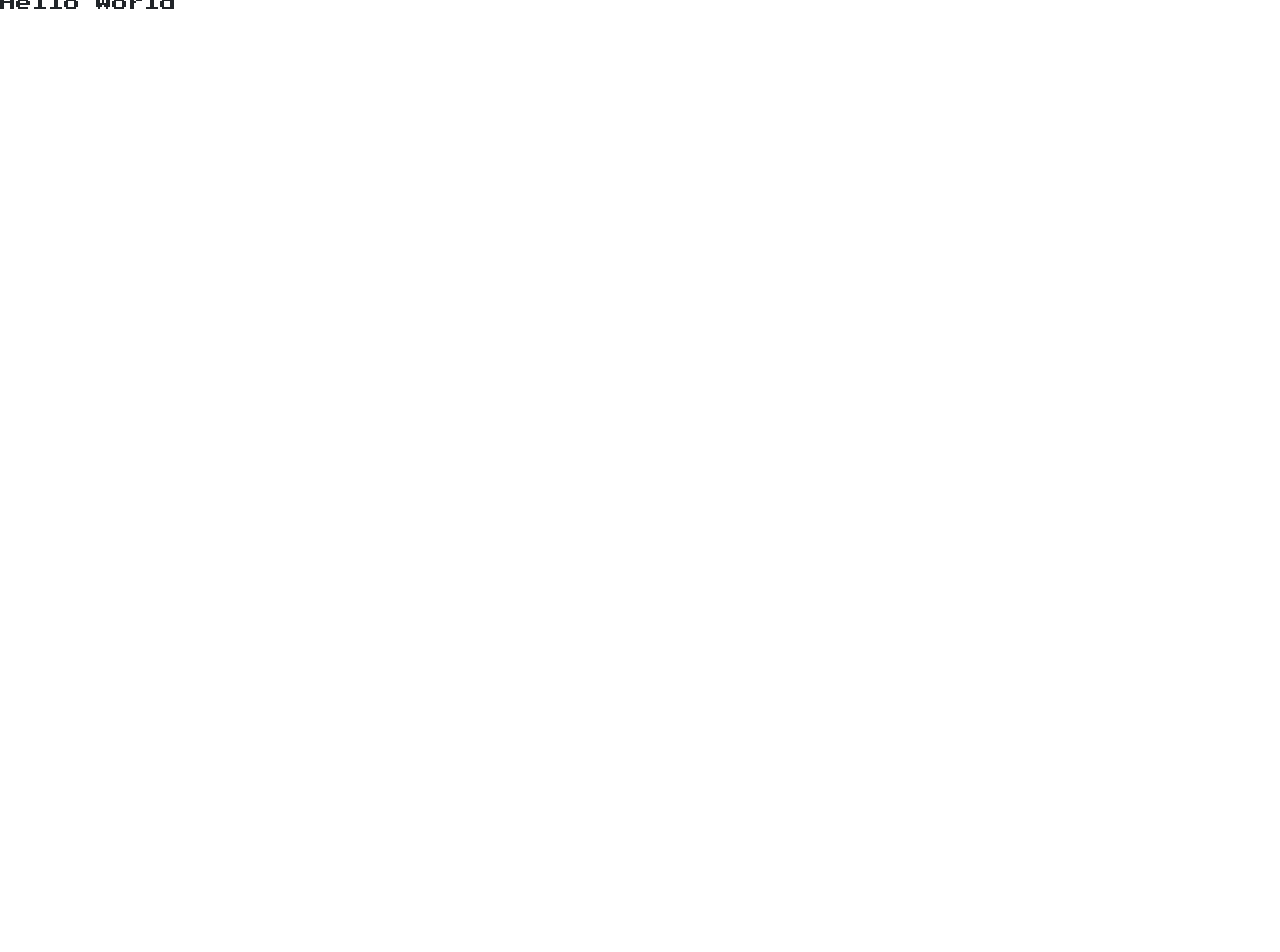
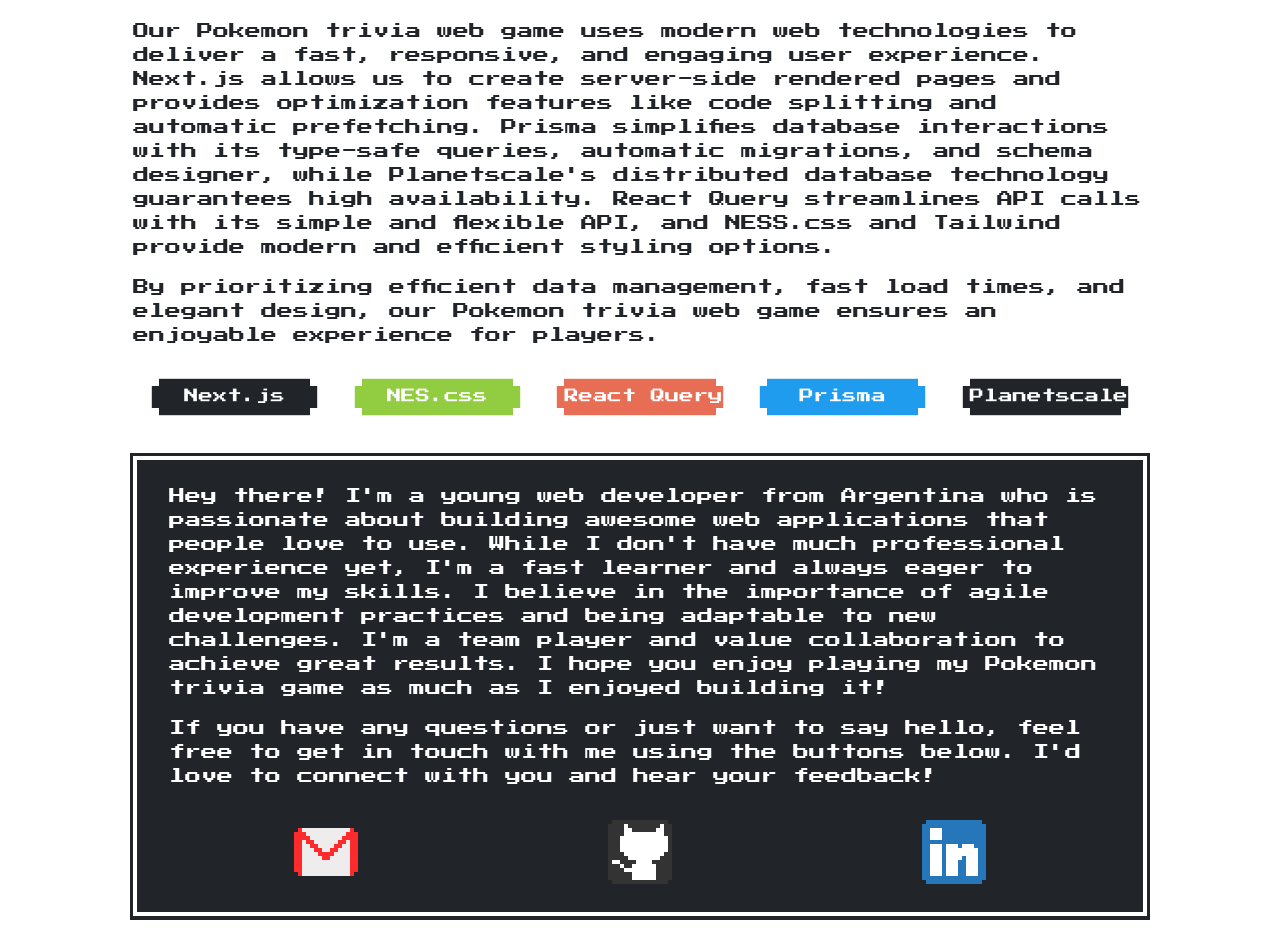
Before and after one commit to PalyLucero/guess-pokemon, a Next.js app: page /about in a window 1280 px wide. Shown: the part 149-1101 px from the top of the page. Before the commit the page ends 800 px from the top, so only its background shows below. Built offline with nearby package versions, Linux system fonts and the light colour scheme; no server answers; the database is empty.

Commit message:
added rules text, general styles corrections

```diff
--- a/src/components/About.jsx
+++ b/src/components/About.jsx
@@ -1,7 +1,110 @@
-import React from 'react'
+import Link from "next/link";
+import React, { useState } from "react";
 
 export default function About() {
+  const [modal, setModal] = useState(false);
+  console.log(modal);
+  // const handleEmailClick = () => {
+  //   console.log(modal);
+  //   navigator.clipboard.writeText("luce.paly@gmail.com");
+  //   return setModal(true);
+  // };
+
   return (
-    <div>Hello World</div>
-  )
+    <>
+      <div className="flex flex-col items-center justify-between m-8">
+        <div className="w-10/12">
+          <p>
+            Our Pokemon trivia web game uses modern web technologies to deliver
+            a fast, responsive, and engaging user experience. Next.js allows us
+            to create server-side rendered pages and provides optimization
+            features like code splitting and automatic prefetching. Prisma
+            simplifies database interactions with its type-safe queries,
+            automatic migrations, and schema designer, while Planetscale&apos;s
+            distributed database technology guarantees high availability. React
+            Query streamlines API calls with its simple and flexible API, and
+            NESS.css and Tailwind provide modern and efficient styling options.
+          </p>
+          <p>
+            By prioritizing efficient data management, fast load times, and
+            elegant design, our Pokemon trivia web game ensures an enjoyable
+            experience for players.
+          </p>
+          <section className="w-full flex-wrap flex justify-around my-8">
+            <a href="https://nextjs.org" className="nes-badge">
+              <span className="is-dark">Next.js</span>
+            </a>
+            <a
+              href="https://nostalgic-css.github.io/NES.css/"
+              className="nes-badge"
+            >
+              <span className="is-success">NES.css</span>
+            </a>
+            <a href="https://react-query-v3.tanstack.com" className="nes-badge">
+              <span className="is-error">React Query</span>
+            </a>
+            <a href="https://www.prisma.io" className="nes-badge">
+              <span className="is-primary">Prisma</span>
+            </a>
+            <a href="https://planetscale.com" className="nes-badge">
+              <span className="is-dark">Planetscale</span>
+            </a>
+          </section>
+        </div>
+        <div className="nes-container is-dark w-10/12 mt-8">
+          <p>
+            Hey there! I&apos;m a young web developer from Argentina who is
+            passionate about building awesome web applications that people love
+            to use. While I don&apos;t have much professional experience yet,
+            I&apos;m a fast learner and always eager to improve my skills. I
+            believe in the importance of agile development practices and being
+            adaptable to new challenges. I&apos;m a team player and value
+            collaboration to achieve great results. I hope you enjoy playing my
+            Pokemon trivia game as much as I enjoyed building it!
+          </p>
+          <p>
+            If you have any questions or just want to say hello, feel free to
+            get in touch with me using the buttons below. I&apos;d love to
+            connect with you and hear your feedback!
+          </p>
+          <section className="w-full flex justify-around my-8">
+            <i
+              className="nes-icon is-large gmail nes-pointer"
+              onClick={() => setModal(true)}
+            />
+            <Link
+              target="_blank"
+              href={"https://github.com/PalyLucero"}
+              rel="noopener noreferrer"
+            >
+              <i className="nes-icon is-large github" />
+            </Link>
+            <Link
+              target="_blank"
+              href={"https://github.com/PalyLucero/guess-pokemon"}
+              rel="noopener noreferrer"
+            >
+              <i className="nes-icon is-large linkedin" />
+            </Link>
+          </section>
+        </div>
+      </div>
+      {modal ? (
+        <div className="justify-center items-center w-1/2 h-min flex fixed p-4 inset-x-1/4 top-8">
+          <div className="bg-slate-100 h-min w-min p-2">
+            <div className="nes-container bg-slate-100 flex flex-col relative w-auto max-w-sm items-center">
+              <p>&quot;luce.paly@gmail.com&quot;</p>
+              <p>Copied to clipboard</p>
+              <button
+                className="nes-btn is-error w-1/3"
+                onClick={() => setModal(false)}
+              >
+                Close
+              </button>
+            </div>
+          </div>
+        </div>
+      ) : null}
+    </>
+  );
 }
--- a/src/components/Table.jsx
+++ b/src/components/Table.jsx
@@ -4,7 +4,7 @@
 export default function Table() {
   const { data: scores, isLoading } = useScoreData();
 
-  if (isLoading) return <div>Loading...</div>;
+  if (isLoading) return <div className="h-screen w-screen flex flex-col justify-around items-center">Loading...</div>;
 
   return (
     <div className="nes-table-responsive flex w-fit justify-center my-8">
--- a/src/pages/index.js
+++ b/src/pages/index.js
@@ -37,11 +37,15 @@
 
   return (
     <div className="flex flex-col items-center justify-around p-8 w-screen h-screen">
-      <div className="nes-container with-title is-rounded w-3/4 h-fit">
+      <div className="nes-container with-title is-rounded w-10/12 h-fit">
         <h1 className="title">{t.title}</h1>
-        <p>
-          {t.instructions}
-        </p>
+        <ul className="nes-list is-disc p-4">
+          <li className="py-1">{t.instructions.objective}</li>
+          <li className="py-1">{t.instructions.gameplay}</li>
+          <li className="py-1">{t.instructions.scoring}</li>
+          <li className="py-1">{t.instructions.skip}</li>
+          <li className="py-1">{t.instructions.time}</li>
+        </ul>
         <div className="flex justify-around">
           <Link href={"/game"}>
             <button className="nes-btn is-primary">
```
Also changed, not shown: locales/en.js (+7 -1 lines).
